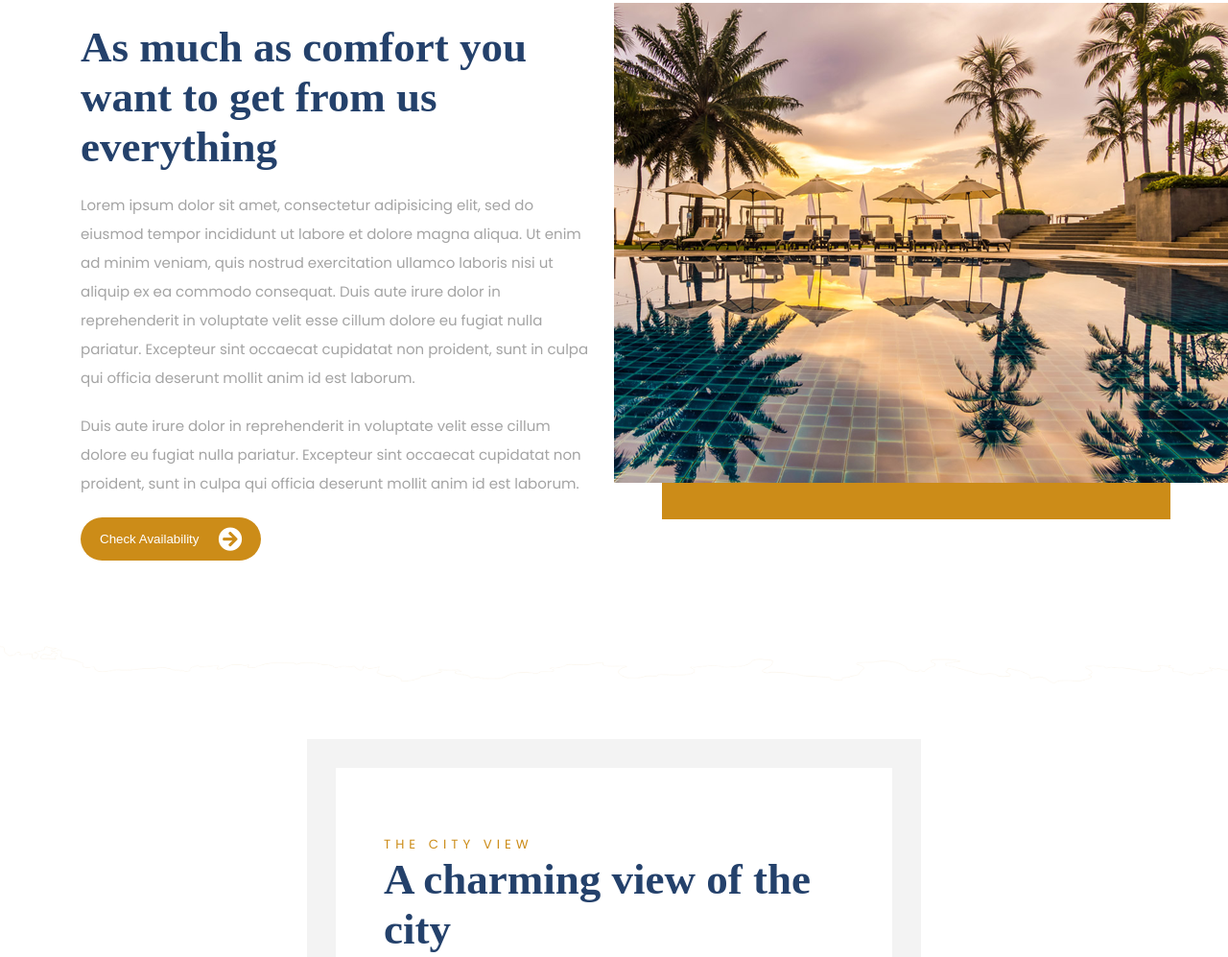
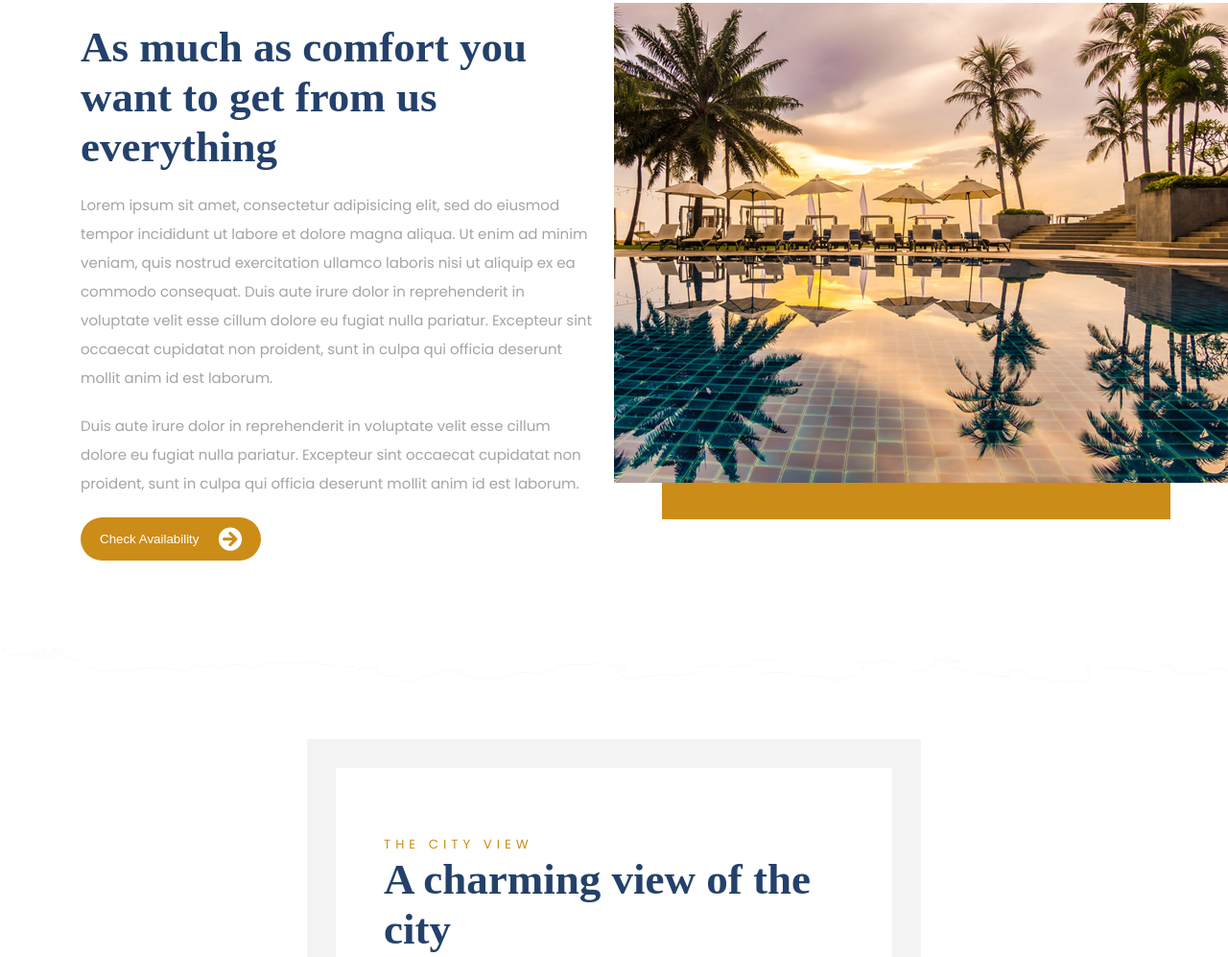
Before and after one commit to Hitakshi8662/SCM-project, a plain HTML site: page index.html in a window 1280 px wide. Shown: the part 1114-2111 px from the top of the page at 96% size. Drawn offline with nearby package versions, Linux system fonts and the light colour scheme; files that its build step writes are made by us from their sources; files whose address does not match are found by name.

Commit message:
Update index.html

```diff
--- a/index.html
+++ b/index.html
@@ -128,7 +128,7 @@
         <div class="left">
           <h3>As much as comfort you want to get from us everything
           </h3>
-          <p>Lorem ipsum dolor sit amet, consectetur adipisicing elit, sed do eiusmod tempor incididunt ut labore et dolore magna aliqua. Ut enim ad minim veniam, quis nostrud exercitation ullamco laboris nisi ut aliquip ex ea commodo consequat. Duis
+          <p>Lorem ipsum sit amet, consectetur adipisicing elit, sed do eiusmod tempor incididunt ut labore et dolore magna aliqua. Ut enim ad minim veniam, quis nostrud exercitation ullamco laboris nisi ut aliquip ex ea commodo consequat. Duis
             aute irure dolor in reprehenderit in voluptate velit esse cillum dolore eu fugiat nulla pariatur. Excepteur sint occaecat cupidatat non proident, sunt in culpa qui officia deserunt mollit anim id est laborum.</p>
           <p> Duis aute irure dolor in reprehenderit in voluptate velit esse cillum dolore eu fugiat nulla pariatur. Excepteur sint occaecat cupidatat non proident, sunt in culpa qui officia deserunt mollit anim id est laborum.</p>
           <button class="flex1">
```
